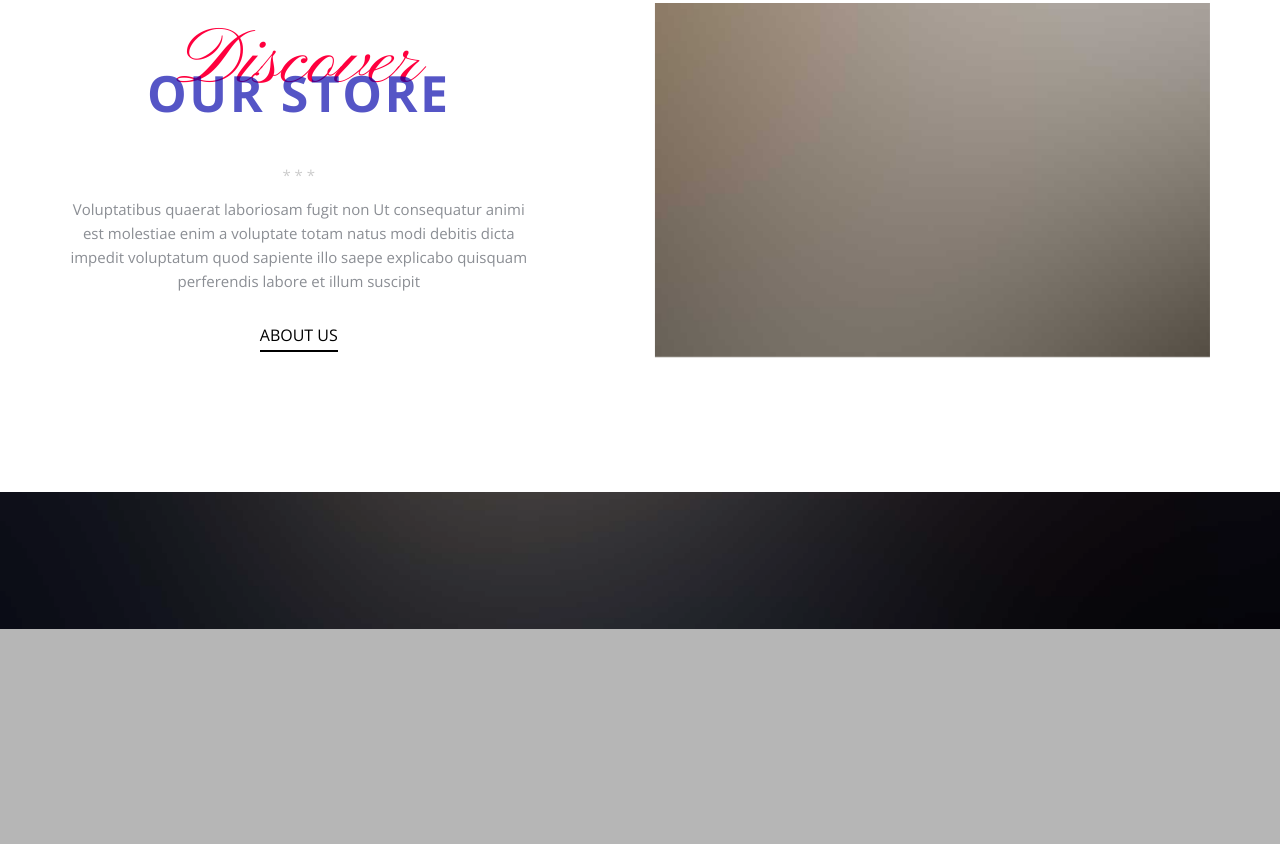
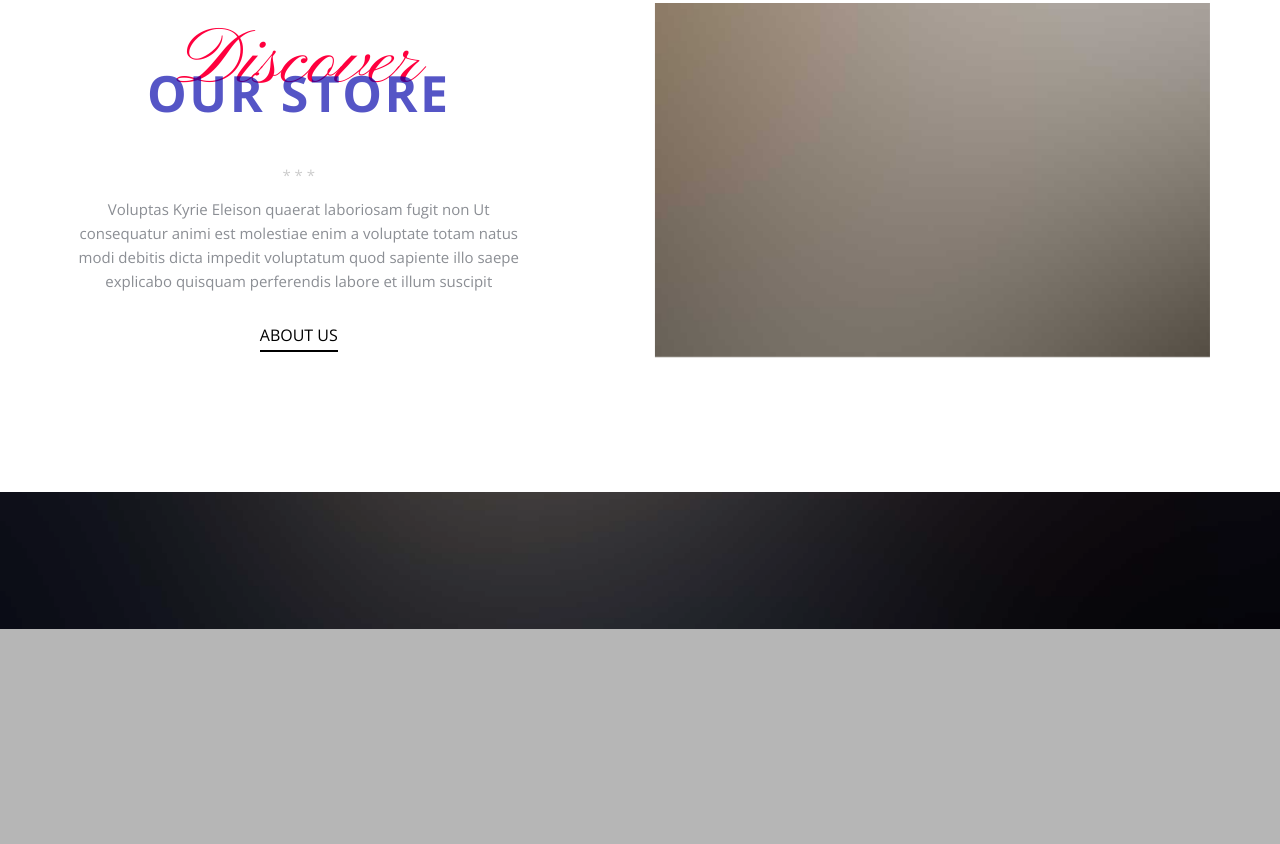
Before and after one commit to Dilberio/kast5, a website: page index.html in a window 1280 px wide. Shown: the part 852-1696 px from the top of the page. Drawn offline with nearby package versions, Linux system fonts and the light colour scheme; files whose address does not match are found by name.

Commit message:
second commit Camille

```diff
--- a/index.html
+++ b/index.html
@@ -99,7 +99,7 @@
               <h3 class="secondary-heading">Our Store</h3>
               <span class="seperator">* * *</span>
             </div>
-            <p>Voluptatibus quaerat laboriosam fugit non Ut consequatur animi est molestiae enim a voluptate totam natus modi debitis dicta impedit voluptatum quod sapiente illo saepe explicabo quisquam perferendis labore et illum suscipit</p>
+            <p>Voluptas Kyrie Eleison quaerat laboriosam fugit non Ut consequatur animi est molestiae enim a voluptate totam natus modi debitis dicta impedit voluptatum quod sapiente illo saepe explicabo quisquam perferendis labore et illum suscipit</p>
             <p><a href="#" class="probootstrap-custom-link">About Us</a></p>
           </div>
           <div class="col-md-6 col-md-push-1 probootstrap-animate">
@@ -434,7 +434,7 @@
               <h1 class="primary-heading">Contact</h1>
               <h3 class="secondary-heading">Let's Chat</h3>
             </div>
-            <p>Voluptatibus quaerat laboriosam fugit non Ut consequatur animi est molestiae enim a voluptate totam natus modi debitis dicta impedit voluptatum quod sapiente illo saepe explicabo quisquam perferendis labore et illum suscipit</p>
+            <p>Voluptatibus iniquitatibus quaerat laboriosam fugit non Ut consequatur animi est molestiae enim a voluptate totam natus modi debitis dicta impedit voluptatum quod sapiente illo saepe explicabo quisquam perferendis labore et illum suscipit</p>
           </div>
           <div class="col-md-6 col-md-push-1 probootstrap-animate">
             <form method="post" class="probootstrap-form">
```
